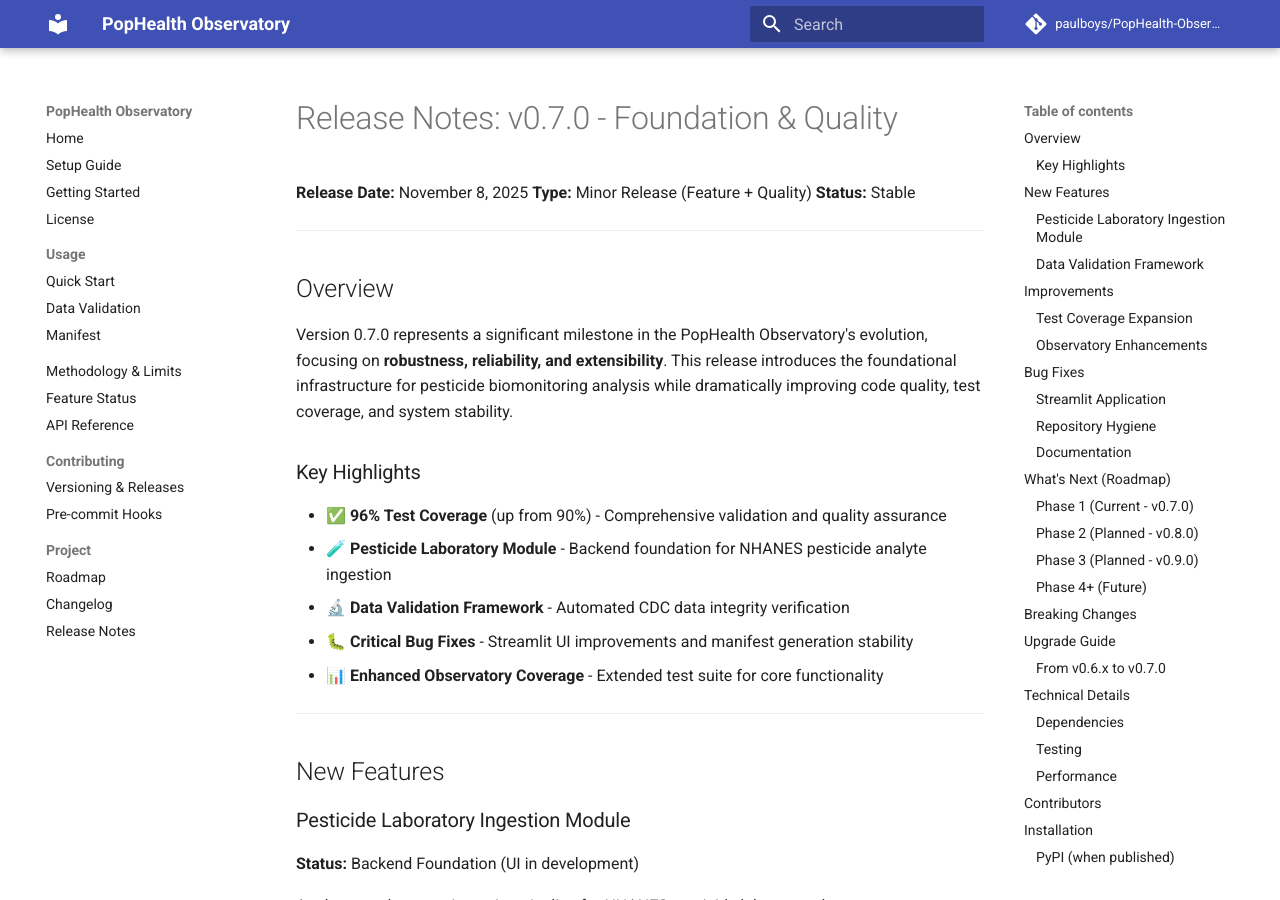
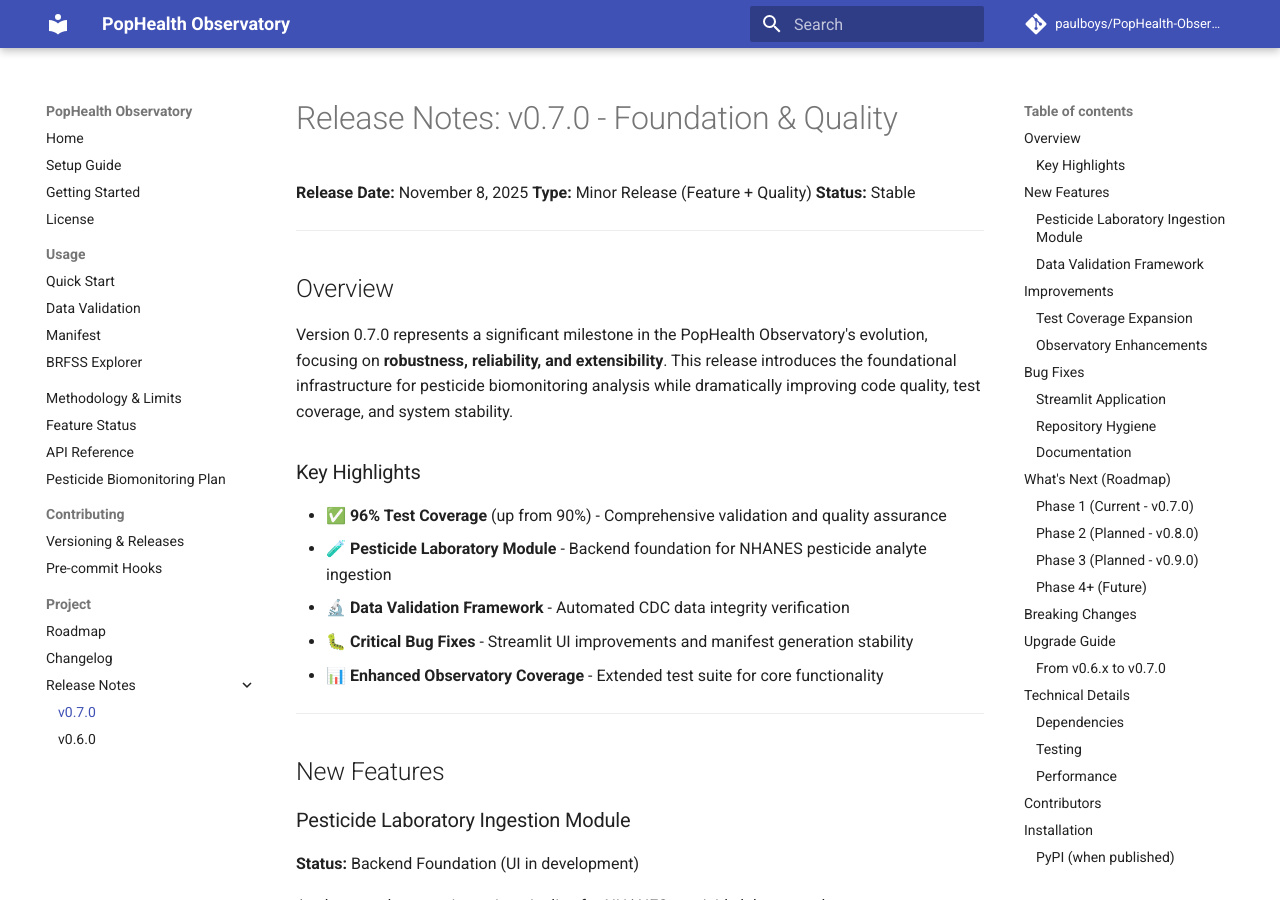
Before and after one commit to paulboys/PopHealth-Observatory, an MkDocs documentation site: the page built from docs/release-notes/0.7.0.md, in a window 1280 px wide and 900 px high. Built offline with MkDocs 1.6.1 and Material for MkDocs 9.7.7, drawn with Linux system fonts in a browser that asks for light colours; comment, search, counter and statistics services are not loaded.

Commit message:
fix(docs): resolve mkdocs strict mode build errors

```diff
--- a/docs/release-notes/0.7.0.md
+++ b/docs/release-notes/0.7.0.md
@@ -266,7 +266,7 @@
 
 ## Links
 
-- **Full Changelog:** [CHANGELOG.md](../../CHANGELOG.md)
+- **Full Changelog:** [CHANGELOG.md](../changelog.md)
 - **Documentation:** [Getting Started](../getting-started.md)
 - **Pesticide Roadmap:** [pesticide_biomonitoring_plan.md](../pesticide_biomonitoring_plan.md)
 - **Issue Tracker:** https://github.com/paulboys/PopHealth-Observatory/issues
--- a/mkdocs.yml
+++ b/mkdocs.yml
@@ -26,16 +26,20 @@
       - Quick Start: usage/quickstart.md
       - Data Validation: usage/validation.md
       - Manifest: usage/manifest.md
+      - BRFSS Explorer: usage/brfss.md
   - Methodology & Limits: methodology.md
   - Feature Status: features.md
   - API Reference: api.md
+  - Pesticide Biomonitoring Plan: pesticide_biomonitoring_plan.md
   - Contributing:
       - Versioning & Releases: versioning.md
       - Pre-commit Hooks: pre-commit.md
   - Project:
       - Roadmap: roadmap.md
       - Changelog: changelog.md
-      - Release Notes: release-notes/0.6.0.md
+      - Release Notes:
+          - v0.7.0: release-notes/0.7.0.md
+          - v0.6.0: release-notes/0.6.0.md
 extra:
   social:
     - icon: fontawesome/brands/github
```
